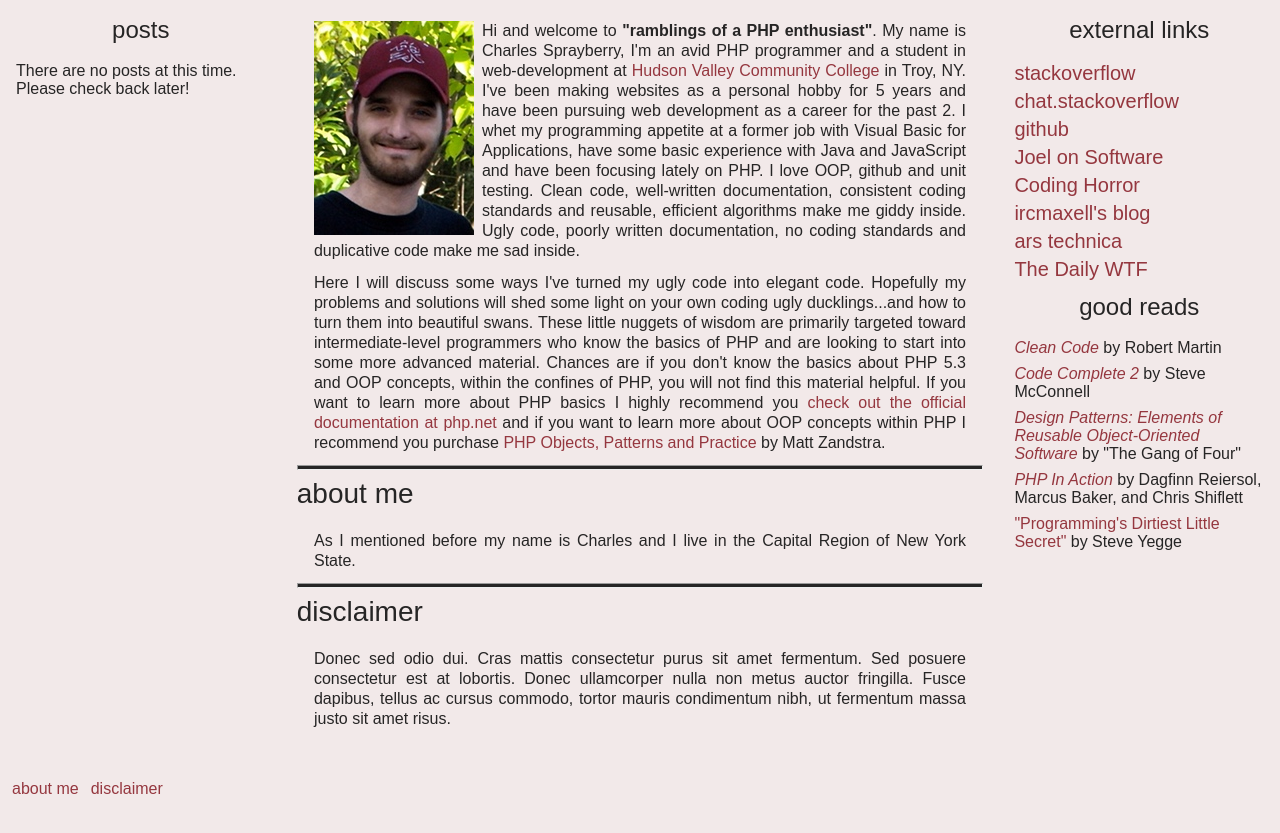
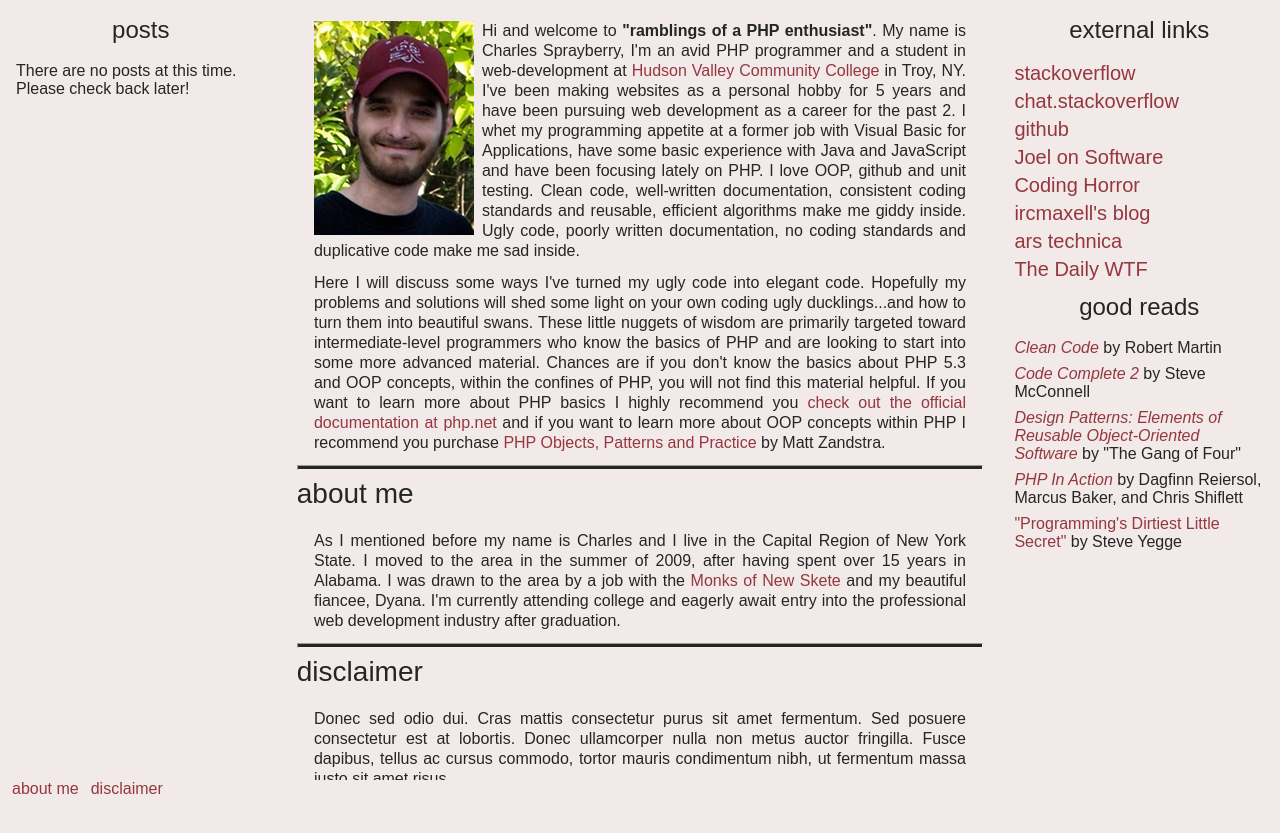
Before and after one commit to cspray/archived-blog, a Jekyll site: the page built from index.html, in a window 1280 px wide, cut to the strip 95-941 px from the top of the page. Shown: the top 833 px of the strip. Built offline with Jekyll 4.4.1, drawn with Linux system fonts in a browser that asks for light colours; before the commit the page ends 900 px from its top, so only the background shows below that.

Commit message:
UPD fleshing out the about me section

```diff
--- a/_includes/about.html
+++ b/_includes/about.html
@@ -1 +1,7 @@
-<p>As I mentioned before my name is Charles and I live in the Capital Region of New York State.</p>
+<p>As I mentioned before my name is Charles and I live in the Capital Region of New York State.  I moved
+to the area in the summer of 2009, after having spent over 15 years in Alabama.  I was drawn to the area
+by a job with the <a href="http://www.newsketemonks.com/">Monks of New Skete</a> and my beautiful fiancee,
+Dyana.  I'm currently attending college and eagerly await entry into the professional web development
+industry after graduation.</p>
+
+<p></p>
```
